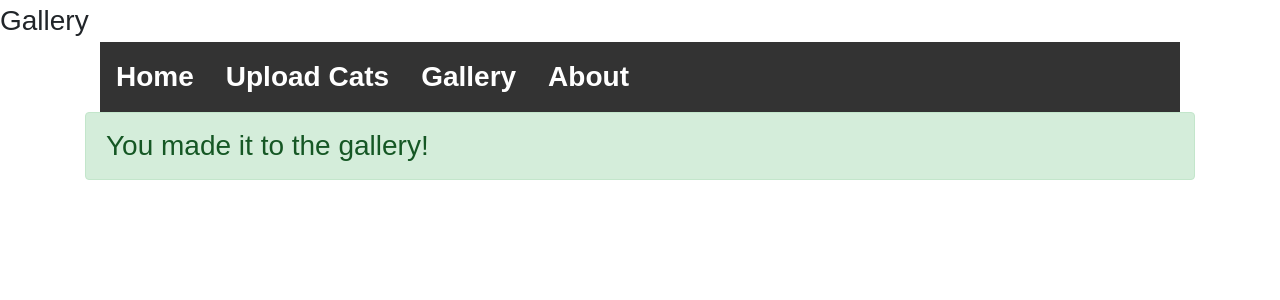
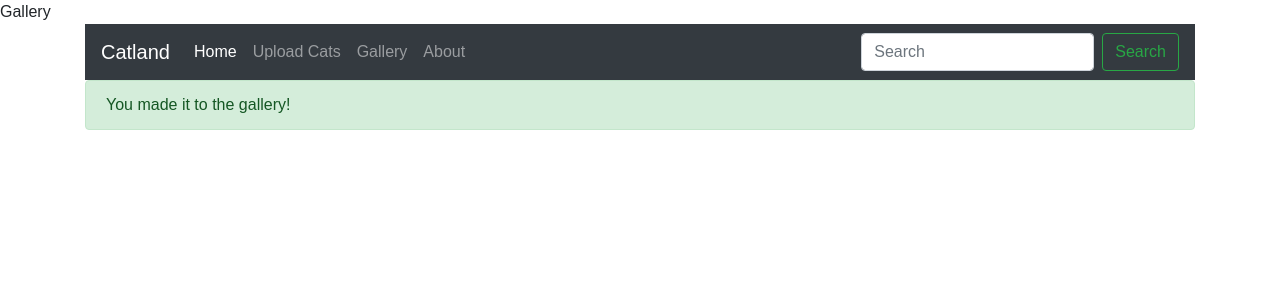
Before and after one commit to ispyhumanfly/catland, a Flask app: page /gallery in a window 1280 px wide. Shown: the top 300 px of the page. Run offline with Flask 2, Linux system fonts and the light colour scheme; data that the repository does not hold is empty; some libraries are stand-ins or nearby versions.

Commit message:
NAvbar update part 1

```diff
--- a/app/assets/styles/navbar.css
+++ b/app/assets/styles/navbar.css
@@ -1,3 +1,5 @@
+
+
 body {
     font-size: 28px;
   }
--- a/app/templates/components/navbar.jinja
+++ b/app/templates/components/navbar.jinja
@@ -1,53 +1,28 @@
-<header>
-  <!-- TODO inject this indo head block of base template. -->
-  <link rel="stylesheet" type="text/css" href="/styles/gallery.css" />
+<nav class="navbar navbar-expand-lg navbar-dark bg-dark">
+  <a class="navbar-brand" href="#">Catland</a>
+  <button class="navbar-toggler" type="button" data-toggle="collapse" data-target="#navbarSupportedContent" aria-controls="navbarSupportedContent" aria-expanded="false" aria-label="Toggle navigation">
+    <span class="navbar-toggler-icon"></span>
+  </button>
 
-  <style>
-    body {
-      font-size: 28px;
-    }
 
-    ul {
-      list-style-type: none;
-      margin: 0;
-      padding: 0;
-      overflow: hidden;
-      background-color: #333;
-      position: -webkit-sticky; /* Safari */
-      position: sticky;
-      top: 0;
-    }
-
-    li {
-      float: left;
-    }
-
-    li a {
-      display: block;
-      color: white;
-      text-align: center;
-      padding: 14px 16px;
-      text-decoration: none;
-    }
-
-    li a:hover {
-      background-color: #111;
-    }
-
-    .active {
-      background-color: #4caf50;
-    }
-  </style>
-  <div class="container">
-    <strong
-      ><nav>
-        <ul class="menu">
-          <li><a href="http://127.0.0.1:5000/index">Home</a></li>
-          <li><a href="http://127.0.0.1:5000/uploader">Upload Cats</a></li>
-          <li><a href="http://127.0.0.1:5000/gallery">Gallery</a></li>
-          <li><a href="http://127.0.0.1:5000/about">About</a></li>
-        </ul>
-      </nav></strong
-    >
+  <div class="collapse navbar-collapse" id="navbarSupportedContent">
+    <ul class="navbar-nav mr-auto">
+      <li class="nav-item active">
+        <a class="nav-link" href="/index">Home <span class="sr-only">(current)</span></a>
+      </li>
+      <li class="nav-item">
+        <a class="nav-link" href="/uploader">Upload Cats</a>
+      </li>
+      <li class="nav-item">
+        <a class="nav-link" href="/gallery">Gallery</a>
+      </li>
+      <li class="nav-item">
+        <a class="nav-link" href="/about">About</a>
+      </li>
+    </ul>
+    <form class="form-inline my-2 my-lg-0">
+      <input class="form-control mr-sm-2" type="search" placeholder="Search" aria-label="Search">
+      <button class="btn btn-outline-success my-2 my-sm-0" type="submit">Search</button>
+    </form>
   </div>
-</header>
+</nav>
--- a/app/templates/index.jinja
+++ b/app/templates/index.jinja
@@ -4,7 +4,7 @@
 
 {{ super() }}
 
-{% block title %} Gallery {% endblock %}
+{% block title %} Homepage {% endblock %}
 
 <link rel="stylesheet" type="text/css" href="/styles/index.css" />
 
```
Also changed, not shown: app/assets/styles/main.css (deleted, +0 -34 lines).
